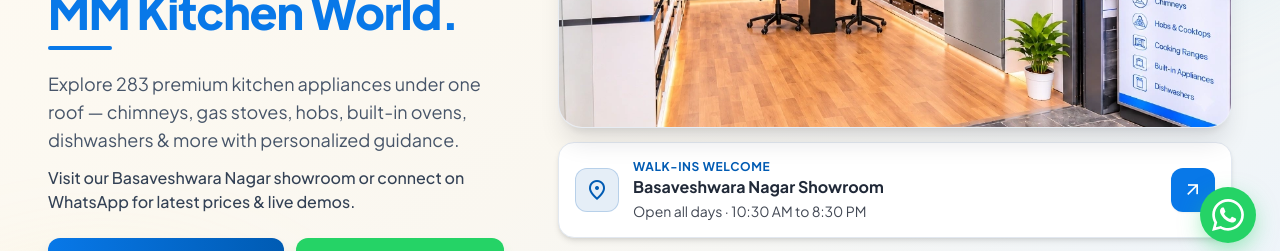
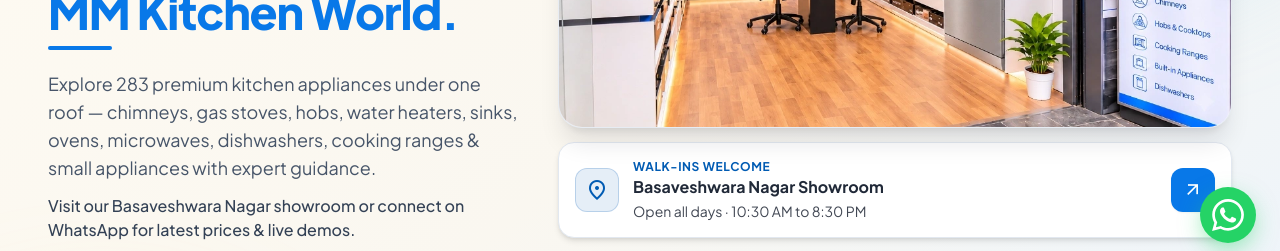
Before and after one commit to keerthi-180205/MM-Kitchen-World, a React (Vite) app: page / in a window 1280 px wide. Shown: the part 533-784 px from the top of the page. Built offline with nearby package versions, Linux system fonts and the light colour scheme; no server answers; a web font is replaced by a local one.

Commit message:
Include all 10 store categories in hero description text

```diff
--- a/src/components/storefront/Hero.jsx
+++ b/src/components/storefront/Hero.jsx
@@ -43,7 +43,7 @@ export default function Hero() {
             </h1>
             <div className="w-16 h-1 bg-[#0878E8] rounded-full mb-5"></div>
             <p className="font-body-lg text-base sm:text-lg text-slate-600 max-w-xl mb-3 leading-relaxed">
-              Explore 283 premium kitchen appliances under one roof — chimneys, gas stoves, hobs, built-in ovens, dishwashers &amp; more with personalized guidance.
+              Explore 283 premium kitchen appliances under one roof — chimneys, gas stoves, hobs, water heaters, sinks, ovens, microwaves, dishwashers, cooking ranges &amp; small appliances with expert guidance.
             </p>
             <p className="text-sm sm:text-base font-medium text-slate-700 max-w-xl mb-6 leading-relaxed">
               Visit our Basaveshwara Nagar showroom or connect on WhatsApp for latest prices &amp; live demos.
```
